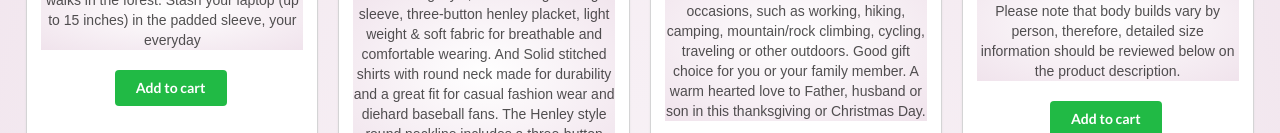
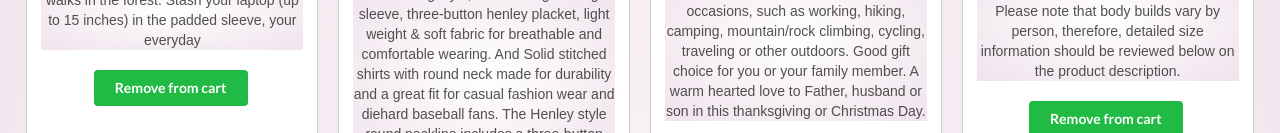
Before and after one commit to Mirobecatherline/my-app, a React (Create React App) app: page /product in a window 1280 px wide. Shown: the part 667-800 px from the top of the page. Built offline with nearby package versions, Linux system fonts and the light colour scheme; data requests are answered from the project's data file.

Commit message:
add onclick

```diff
--- a/src/components/Productitem.js
+++ b/src/components/Productitem.js
@@ -1,9 +1,12 @@
 //import Cartitem from "./Cartitem";
-import React from "react";
+import React, { useState } from "react";
 //import { useState } from "react";
 
 function Productitem({image,title,category,description,items,handleclick}) {
-
+    const [read, setRead]=useState(false)
+    function handleclick() {
+        setRead((read)=>read=!read)
+    }
         return (
         <div className="ui card" >
                 <div className="image">
@@ -18,7 +21,7 @@ function Productitem({image,title,category,description,items,handleclick}) {
             {description}
             </div>
             <br/>
-            <button className="positive ui button"  onClick={()=>handleclick(items)}>Add to cart</button>
+            <button className="positive ui button"  onClick={handleclick}> {read ? "Add to cart" : "Remove from cart"}</button>
             </div>
         </div>
                 );
```
